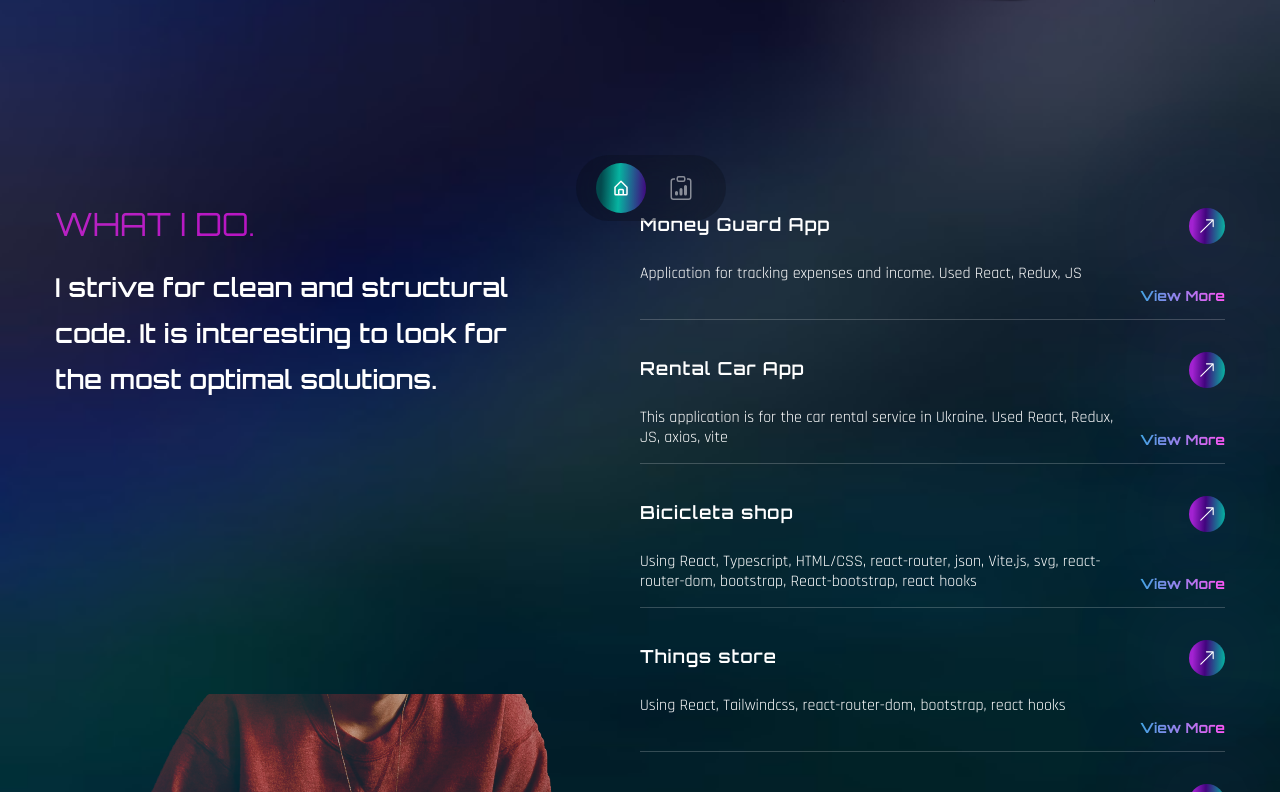
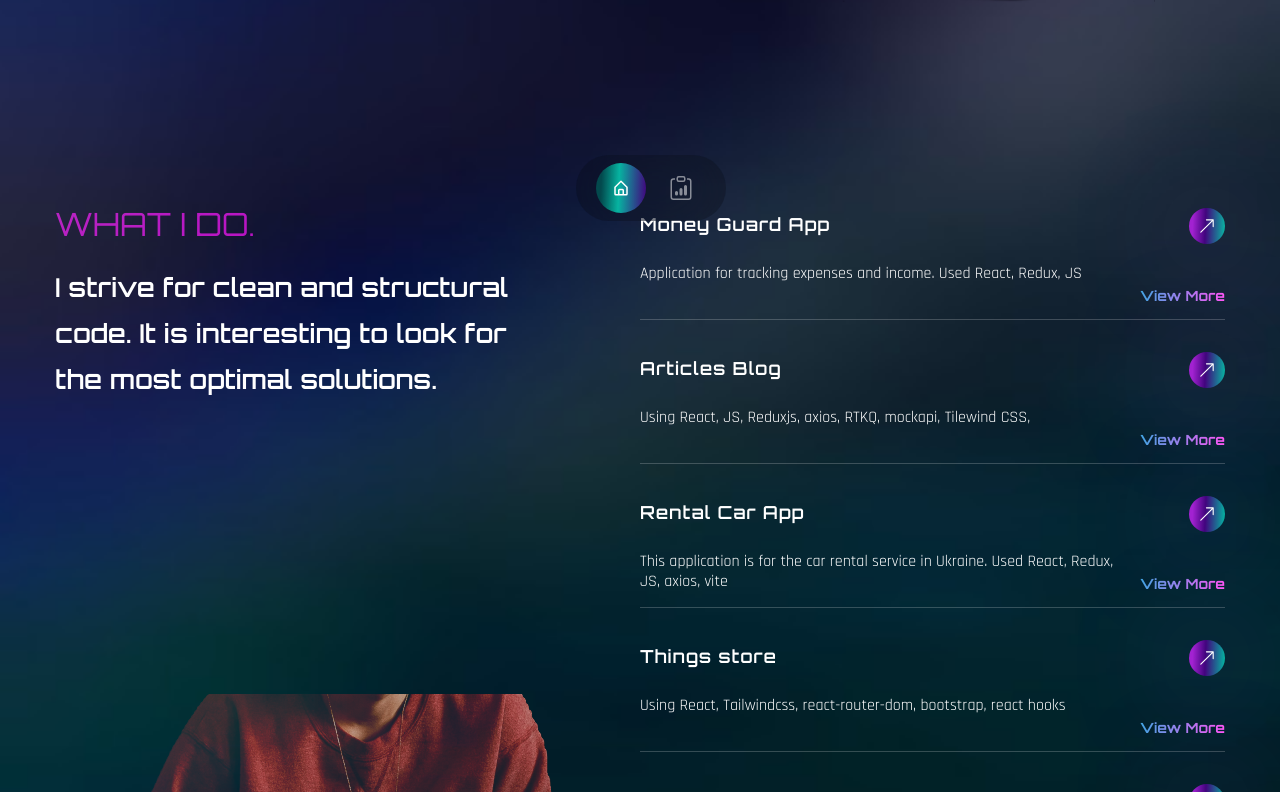
Before and after one commit to MartFrida/portfolio-mf, a React (Create React App) app: page / in a window 1280 px wide. Shown: the part 547-1339 px from the top of the page. Built offline with nearby package versions, Linux system fonts and the light colour scheme; the HTML template or start-up script is replaced by a standard one; a web font is replaced by a local one.

Commit message:
added articl project to works section

```diff
--- a/src/components/Works.js
+++ b/src/components/Works.js
@@ -16,18 +16,18 @@ const works = [
     linkGitLub: "https://github.com/MartFrida/project-CodeCrafters",
   },
   {
+    name: "Articles Blog",
+    description:
+      "Using React, JS, Reduxjs, axios, RTKQ, mockapi, Tilewind CSS, ",
+    linkNetlify: "https://articles-blogue.netlify.app/",
+    linkGitLub: "https://github.com/MartFrida/articles",
+  },
+  {
     name: "Rental Car App",
     description:
       "This application is for the car rental service in Ukraine. Used React, Redux, JS, axios, vite",
     linkNetlify: "https://rental-car-for-you.netlify.app/",
     linkGitLub: "https://github.com/MartFrida/rental-car-for-you",
-  },
-  {
-    name: "Bicicleta shop",
-    description:
-      "Using React, Typescript, HTML/CSS, react-router, json, Vite.js, svg, react-router-dom, bootstrap, React-bootstrap, react hooks",
-    linkNetlify: "https://bicicletas-shop.netlify.app/",
-    linkGitLub: "https://gitlab.com/mart.frida/bicicletashop",
   },
   {
     name: "Things store",
```
